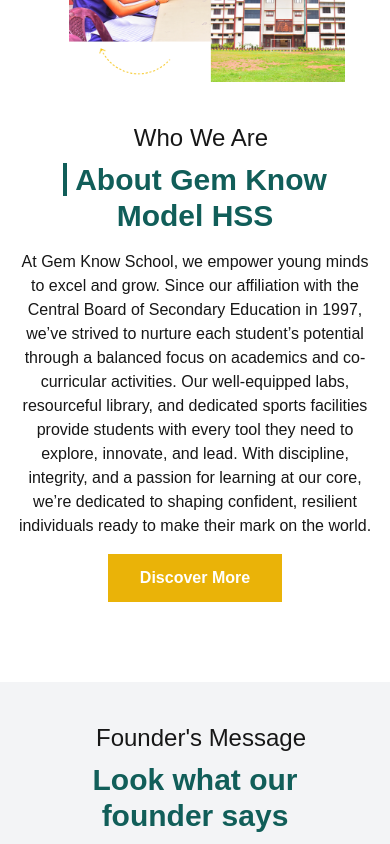
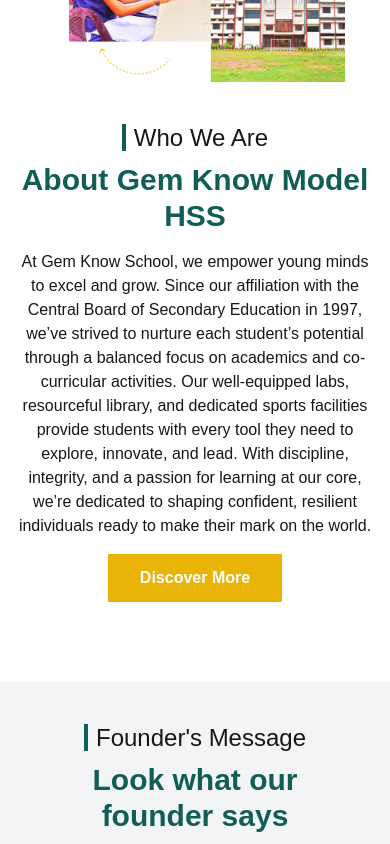
Before and after one commit to DeveloperAromal/Gem-know, a Next.js app: page / in a window 390 px wide. Shown: the part 1120-1964 px from the top of the page. Built offline with nearby package versions, Linux system fonts and the light colour scheme.

Commit message:
hamburger updated

```diff
--- a/app/components/screens/About.tsx
+++ b/app/components/screens/About.tsx
@@ -5,25 +5,34 @@ export default function About() {
     <section className="pb-20 pt-20 px-4">
       <div className="flex flex-col lg:flex-row justify-center items-center gap-10">
         <div className="w-full lg:w-[500px] flex justify-center">
-          <Image src="/about.png" alt="about" width={600} height={600} className="w-full h-auto max-w-[300px] sm:max-w-[400px] lg:max-w-full" />
+          <Image
+            src="/about.png"
+            alt="about"
+            width={600}
+            height={600}
+            className="w-full h-auto max-w-[300px] sm:max-w-[400px] lg:max-w-full"
+          />
         </div>
 
         <div className="text-center lg:text-left max-w-lg">
-          <h2 className="text-2xl flex items-center justify-center lg:justify-start mb-2">
-            <span className="border-l-4 border-teal-800 mr-2 h-full"></span> Who We Are
-          </h2>
-          <h2 className="text-3xl md:text-4xl pb-4 text-teal-800 font-semibold">
-          <span className="border-l-4 border-teal-800 mr-2"></span>About Gem Know Model HSS
-          </h2>
+          <div>
+            <h2 className="text-2xl  lg:justify-start mb-2">
+              <span className="border-l-4 border-1 border-teal-800 mr-2 h-full"></span>Who We Are
+            </h2>
+            <h2 className="text-3xl md:text-4xl pb-4 text-teal-800 font-semibold">
+              About Gem Know Model HSS
+            </h2>
+          </div>
           <p className="text-base md:text-lg pb-4">
-            At Gem Know School, we empower young minds to excel and grow.
-            Since our affiliation with the Central Board of Secondary Education in 1997,
-            we’ve strived to nurture each student’s potential through a balanced focus
-            on academics and co-curricular activities. Our well-equipped labs, resourceful
-            library, and dedicated sports facilities provide students with every tool they
-            need to explore, innovate, and lead. With discipline, integrity, and a passion
-            for learning at our core, we’re dedicated to shaping confident, resilient
-            individuals ready to make their mark on the world.
+            At Gem Know School, we empower young minds to excel and grow. Since
+            our affiliation with the Central Board of Secondary Education in
+            1997, we’ve strived to nurture each student’s potential through a
+            balanced focus on academics and co-curricular activities. Our
+            well-equipped labs, resourceful library, and dedicated sports
+            facilities provide students with every tool they need to explore,
+            innovate, and lead. With discipline, integrity, and a passion for
+            learning at our core, we’re dedicated to shaping confident,
+            resilient individuals ready to make their mark on the world.
           </p>
           <div className="flex justify-center lg:justify-start">
             <button className="bg-yellow-500 px-8 py-3 md:px-10 md:py-4 font-bold text-white hover:bg-teal-800 transition-all duration-200">
--- a/app/components/screens/Founder.tsx
+++ b/app/components/screens/Founder.tsx
@@ -5,7 +5,7 @@ export default function Founder() {
     <section className="bg-gray-100 p-10 sm:p-20">
       <div className="flex flex-col lg:flex-row justify-center items-center gap-10">
         <div className="text-center lg:text-left max-w-lg">
-          <h2 className="text-2xl flex items-center justify-center lg:justify-start mb-2">
+          <h2 className="text-2xl  lg:justify-start mb-2">
           <span className="border-l-4 border-teal-800 mr-2"></span>Founder&apos;s Message
           </h2>
           <h2 className="text-3xl md:text-4xl pb-4 text-teal-800 font-semibold">
--- a/app/components/screens/Map.tsx
+++ b/app/components/screens/Map.tsx
@@ -4,8 +4,9 @@ export default function Map() {
   return (
     <section className="py-8 ">
       <div className="max-w-7xl mx-auto p-6">
-        <h1 className="text-center text-3xl text-teal-800 font-bold pb-10">
-          Walk in
+        <h1 className="text-center text-3xl text-gray-700 font-bold pb-10">
+            <span className="border-l-4 border-1 border-teal-800 mr-2 h-full"></span>
+           Walk in
         </h1>
         <div className="flex justify-center items-center">
           <iframe
```
